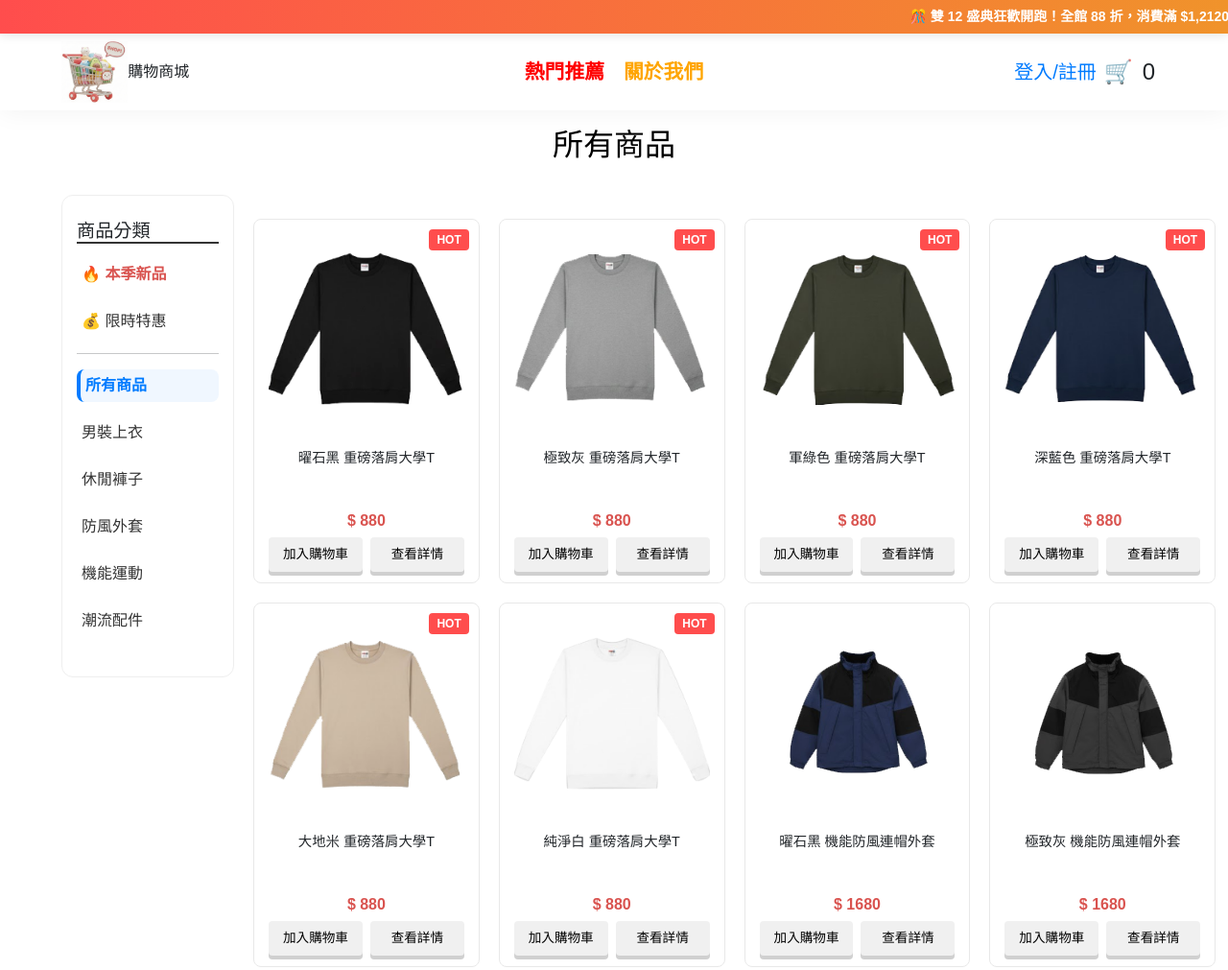
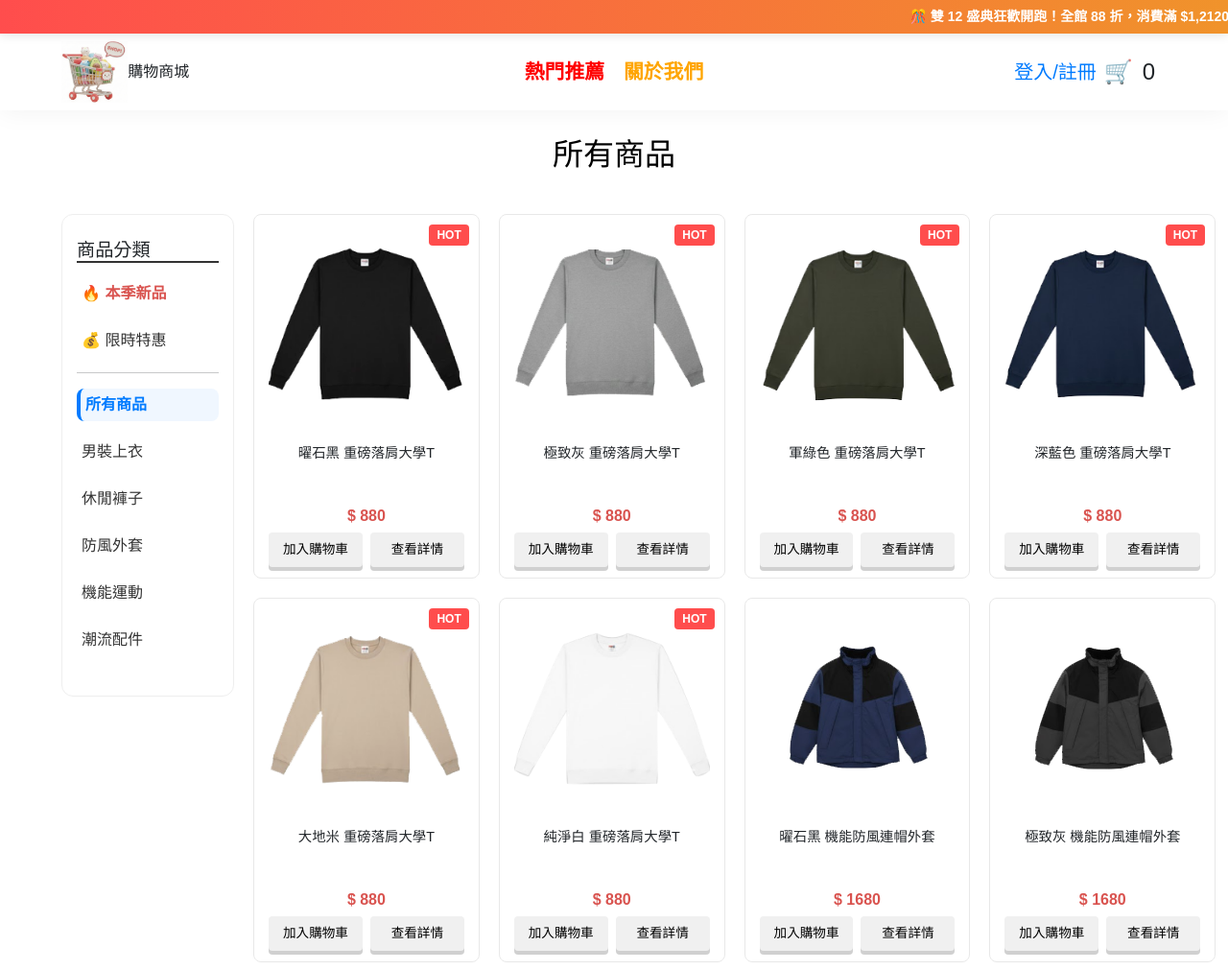
Before and after one commit to pnnnnnnnnn/Vercel-Html, a website built with Vite: page index.html in a window 1280 px wide. Shown: the top 1011 px of the page at 96% size. Built offline with nearby package versions, Linux system fonts and the light colour scheme; a script that the page names is missing; files whose address does not match are found by name.

Commit message:
優化版面

```diff
--- a/style.css
+++ b/style.css
@@ -85,7 +85,7 @@ body {
     display: grid;
     grid-template-columns: repeat(auto-fill, minmax(200px, 1fr));
     gap: 20px;
-    padding: 25px 0 20px 0;
+    padding: 0px 0 20px 0;
 }
 
 /* 1. 商品卡片本體*/
@@ -1078,11 +1078,11 @@ section {
 /* 2. 修正標題本身的邊距 */
 #category-title {
     margin: 0 !important;
-    /* 移除標題所有預設邊距 */
-    padding: 10px 0;
-    /* 改用 padding 微調手感 */
+    padding: 20px 0;      /* 增加一點上下間距，視覺上比較舒服 */
     font-size: 2rem;
     line-height: 1.1;
+    text-align: center;   /* 👈 關鍵：加入這一行讓文字置中 */
+    width: 100%;          /* 確保它佔滿整行寬度 */
 }
 
 .sidebar ul li a.active {
```
